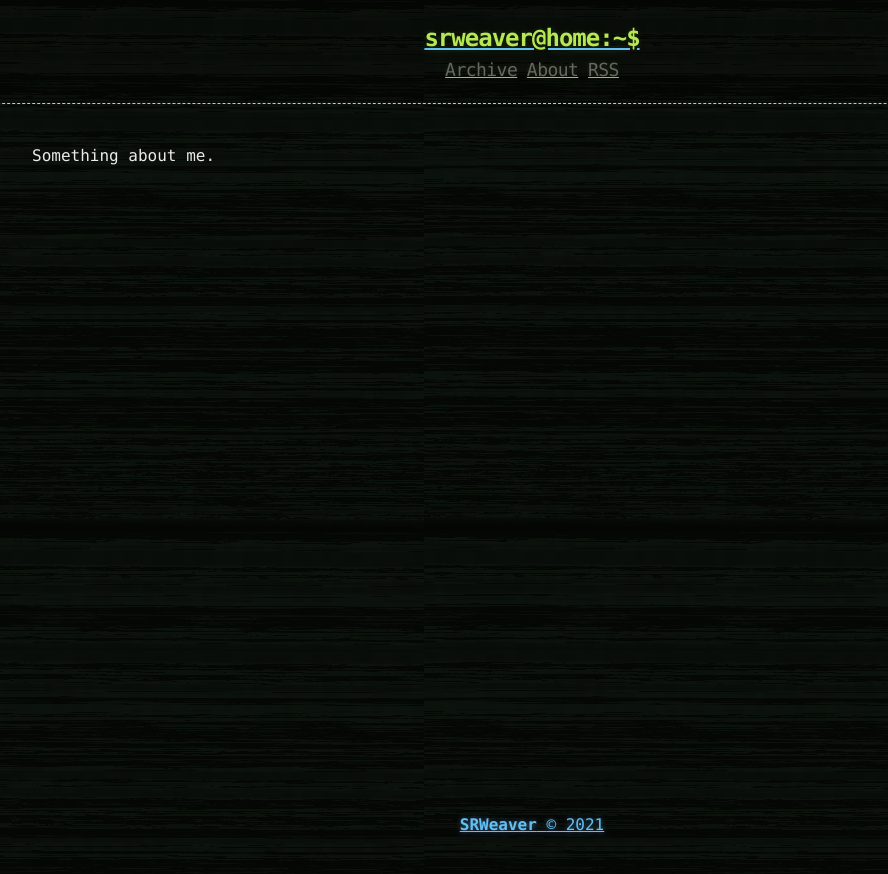
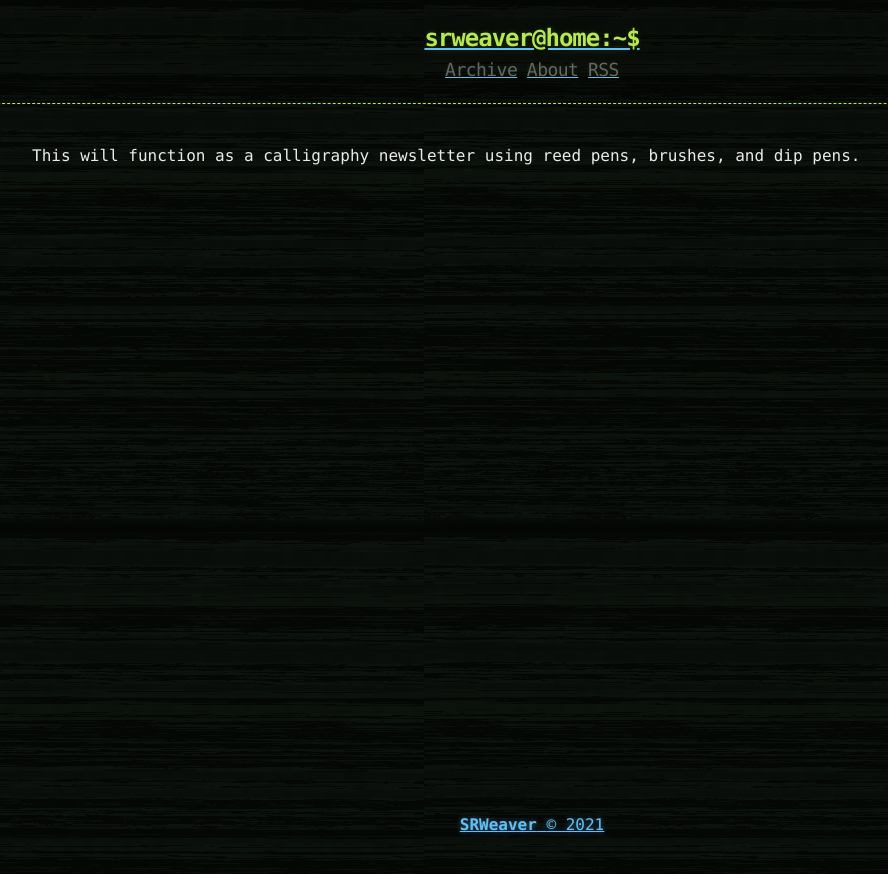
Before and after one commit to LWFlouisa/GreenSoot, a Jekyll site: the page built from about.md, in a window 1280 px wide. Shown: the top 874 px of the page, without its empty margins (108-996 px from the left). Built offline with Jekyll 4.4.1, drawn with Linux system fonts in a browser that asks for light colours.

Commit message:
Update about.md

```diff
--- a/about.md
+++ b/about.md
@@ -3,4 +3,4 @@ layout: page
 title: About
 ---
 
-Something about me.
+This will function as a calligraphy newsletter using reed pens, brushes, and dip pens.
```
